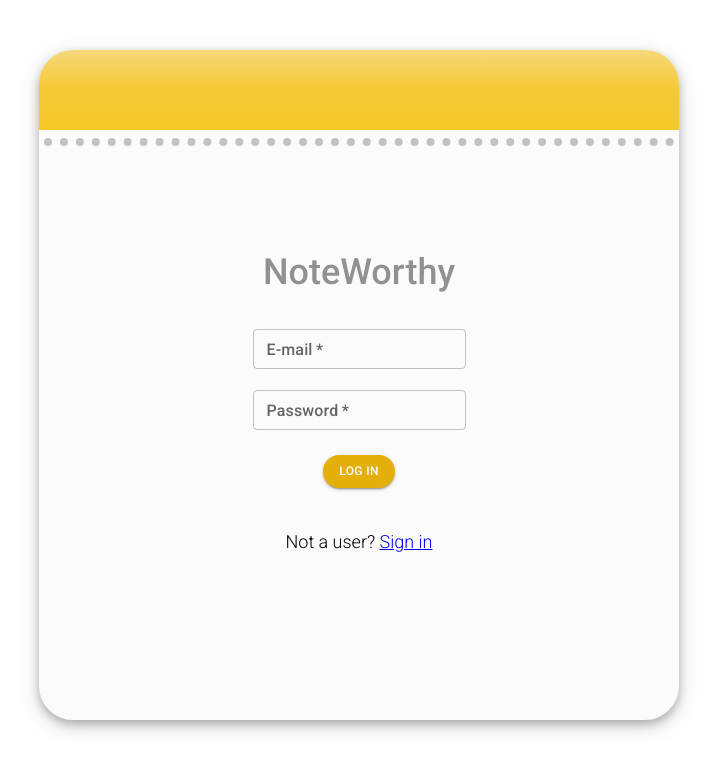
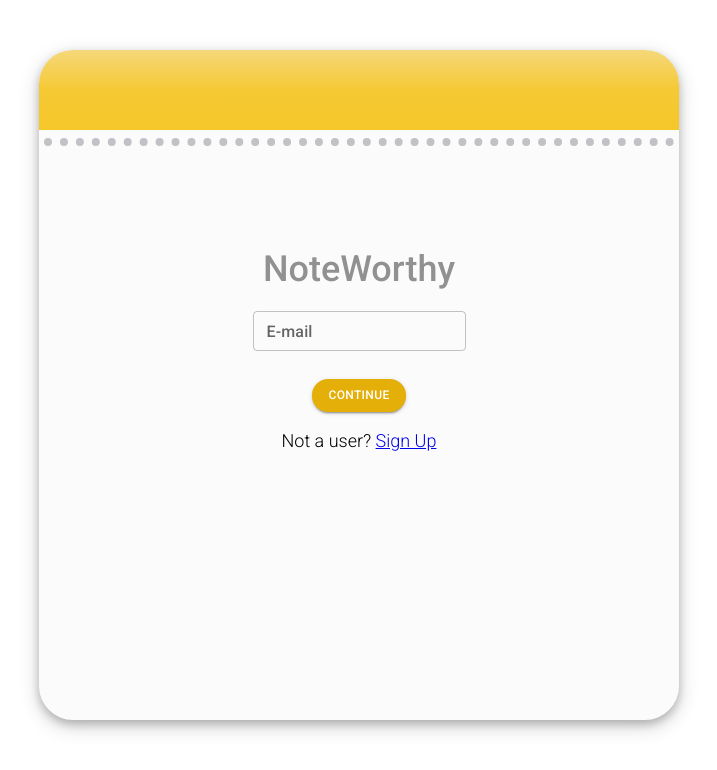
Before and after one commit to LafaDev/Noteworthy, a React (Create React App) app: page /login in a window 1280 px wide. Shown: the top 770 px of the page, without its empty margins (281-998 px from the left). Built offline with nearby package versions, Linux system fonts and the light colour scheme.

Commit message:
first slider

```diff
--- a/package.json
+++ b/package.json
@@ -5,7 +5,7 @@
   "dependencies": {
     "@emotion/react": "^11.10.6",
     "@emotion/styled": "^11.10.6",
-    "@mui/material": "^5.11.14",
+    "@mui/material": "^5.11.15",
     "@testing-library/jest-dom": "^5.16.5",
     "@testing-library/react": "^13.4.0",
     "@testing-library/user-event": "^13.5.0",
@@ -17,6 +17,8 @@
     "react-dom": "^18.2.0",
     "react-router-dom": "^6.9.0",
     "react-scripts": "5.0.1",
+    "react-spring": "^9.7.1",
+    "react-use-gesture": "^9.1.3",
     "web-vitals": "^2.1.4"
   },
   "scripts": {
--- a/src/index.css
+++ b/src/index.css
@@ -11,3 +11,132 @@ code {
   font-family: source-code-pro, Menlo, Monaco, Consolas, 'Courier New',
     monospace;
 }
+
+html,
+body,
+div,
+span,
+applet,
+object,
+iframe,
+h1,
+h2,
+h3,
+h4,
+h5,
+h6,
+p,
+blockquote,
+pre,
+a,
+abbr,
+acronym,
+address,
+big,
+cite,
+code,
+del,
+dfn,
+em,
+font,
+img,
+ins,
+kbd,
+q,
+s,
+samp,
+small,
+strike,
+strong,
+sub,
+sup,
+tt,
+var,
+dl,
+dt,
+dd,
+ol,
+ul,
+li,
+fieldset,
+form,
+label,
+legend,
+table,
+caption,
+tbody,
+tfoot,
+thead,
+tr,
+th,
+td,
+article,
+aside,
+canvas,
+details,
+embed,
+figure,
+figcaption,
+footer,
+header,
+hgroup,
+menu,
+nav,
+output,
+ruby,
+section,
+summary,
+time,
+mark,
+audio,
+video {
+  margin: 0;
+  padding: 0;
+  border: 0;
+  font-size: 100%;
+  font: inherit;
+  vertical-align: baseline;
+}
+
+/* HTML5 display-role reset for older browsers */
+article,
+aside,
+details,
+figcaption,
+figure,
+footer,
+header,
+hgroup,
+menu,
+nav,
+section {
+  display: block;
+}
+
+body {
+  line-height: 1;
+  font-family: sans-serif;
+}
+
+ol,
+ul {
+  list-style: none;
+}
+
+blockquote,
+q {
+  quotes: none;
+}
+
+blockquote:before,
+blockquote:after,
+q:before,
+q:after {
+  content: '';
+  content: none;
+}
+
+table {
+  border-collapse: collapse;
+  border-spacing: 0;
+}
--- a/src/pages/login/index.css
+++ b/src/pages/login/index.css
@@ -1,3 +1,17 @@
+.email-field-wrapper {
+  margin-top: 3vh;
+  margin-bottom: 3vh;
+}
+
+.buttons-container {
+  margin-top: 2vh;
+  margin-bottom: 2vh;
+}
+
+.emailInCard {
+    font-size: 20px;
+}
+
 .login-page{
     background-color: white;
     justify-content: center;
@@ -5,9 +19,9 @@
     font-family: 'Roboto', sans-serif; font-weight: 100; font-size: 18px;
 }
 .login-title{
+    margin: 2vh;
     font-family: 'Roboto', sans-serif; font-weight: 400; font-size: 36px;
-    color: #919191;
-
+    color: hsl(0, 0%, 57%);
 }
 
 .login-box{
--- a/src/pages/login/index.js
+++ b/src/pages/login/index.js
@@ -1,20 +1,48 @@
-import TextField from '@mui/material/TextField'
-import Button from '@mui/material/Button'
-import {Link} from 'react-router-dom';
+import { useState } from 'react';
+import TextField from '@mui/material/TextField';
+import Button from '@mui/material/Button';
+import { Link } from 'react-router-dom';
+import { useSpring, animated } from 'react-spring';
 
+function Login(){
+  const [email, setEmail] = useState('');
+  const [password, setPassword] = useState('');
+  const [showEmailInput, setShowEmailInput] = useState(true);
+  const [showPassInput, setShowPassInput] = useState(false);
+  const [emailError, setEmailError] = useState(false);
 
-const style = {
-  "& label.Mui-focused": {
-    color: "#f5c934"
-  },
-  "& .MuiOutlinedInput-root": {
-    "&.Mui-focused fieldset": {
-      borderColor: "#f5c934"
-    }
+  const emailRegex = /^(([^<>()[\]\\.,;:\s@"]+(\.[^<>()[\]\\.,;:\s@"]+)*)|(".+"))@((\[[0-9]{1,3}\.[0-9]{1,3}\.[0-9]{1,3}\.[0-9]{1,3}\])|(([a-zA-Z\-0-9]+\.)+[a-zA-Z]{2,}))$/;
+
+  const handleEmailChange = (e) => setEmail(e.target.value);
+  const handlePassChange = (e) => setPassword(e.target.value);
+
+  const emailProps = useSpring({
+    opacity: showPassInput ? 0 : 1,
+    transform: showPassInput ? 'translate3d(-10%, 0, 0)' : 'translate3d(0, 0, 0)',
+  });
+
+  const passProps = useSpring({
+    opacity: showPassInput ? 1 : 0,
+    transform: showPassInput ? 'translate3d(0, 0, 0)' : 'translate3d(10%, 0, 0)',
+  });
+
+  const handleContinue = (e) => {
+    e.preventDefault();
+
+    if (emailRegex.test(email)) {
+      setShowPassInput(true);
+      setShowEmailInput(false);
+      setEmailError(false);
+    } else {
+      setEmailError(true);
     }
   }
 
-function Login(){
+  const handleBack = () => {
+    setShowPassInput(false);
+    setShowEmailInput(true);
+  }
+
   return(
     <div className="login-page">
       <div className="login-box">
@@ -25,36 +53,68 @@ function Login(){
           <div className='login-title'>
             <p>NoteWorthy</p>
           </div>
+          <div className="email-field-wrapper">
+            {showEmailInput && (
+            <animated.div style={emailProps}>
               <TextField
-            required
                 id="outlined-basic"
                 label="E-mail"
                 variant="outlined"
                 size="small"
-            sx={style}
+                error={emailError}
+                helperText={emailError && "Please enter a valid email"}
+                value={email}
+                onChange={handleEmailChange}
               />
-          <br /> <br />
+            </animated.div>
+          )}
+          {showPassInput && (
+            <animated.div style={passProps}>
               <TextField
-            required
                 id="outlined-basic"
                 label="Password"
                 type="password"
                 variant="outlined"
                 size="small"
-            sx={style}
+                value={password}
+                onChange={handlePassChange}
               />
-          <br /> <br />
-          <Button variant="contained" style={{
+            </animated.div>
+          )}
+          </div>
+          <div className='buttons-container'>
+            {showPassInput && (
+              <Button
+                variant="contained"
+                style={{
                   backgroundColor: "#e4af09",
                   fontSize: "12px",
                   margin: "4px",
                   alignItems: "center",
                   borderRadius: "16px"
-           }}>
-            Log in
+                }}
+                onClick={handleBack}
+              >
+                Back
               </Button>
-	        <br /> <br />
-	        <p>Not a user? <Link>Sign in</Link></p>
+            )}
+            <Button
+              variant="contained"
+              style={{
+                backgroundColor: "#e4af09",
+                fontSize: "12px",
+                margin: "4px",
+                alignItems: "center",
+                borderRadius: "16px"
+              }}
+              onClick={handleContinue}
+            >
+              Continue
+            </Button>
+          </div>
+          <p>
+            Not a user? <Link>Sign Up</Link>
+          </p>
 	      </div>
       </div>
     </div>
```
Also changed, not shown: 1 other file (tests, documents, lock files or other folders). Lines whose indentation alone changed are shown as unchanged.
